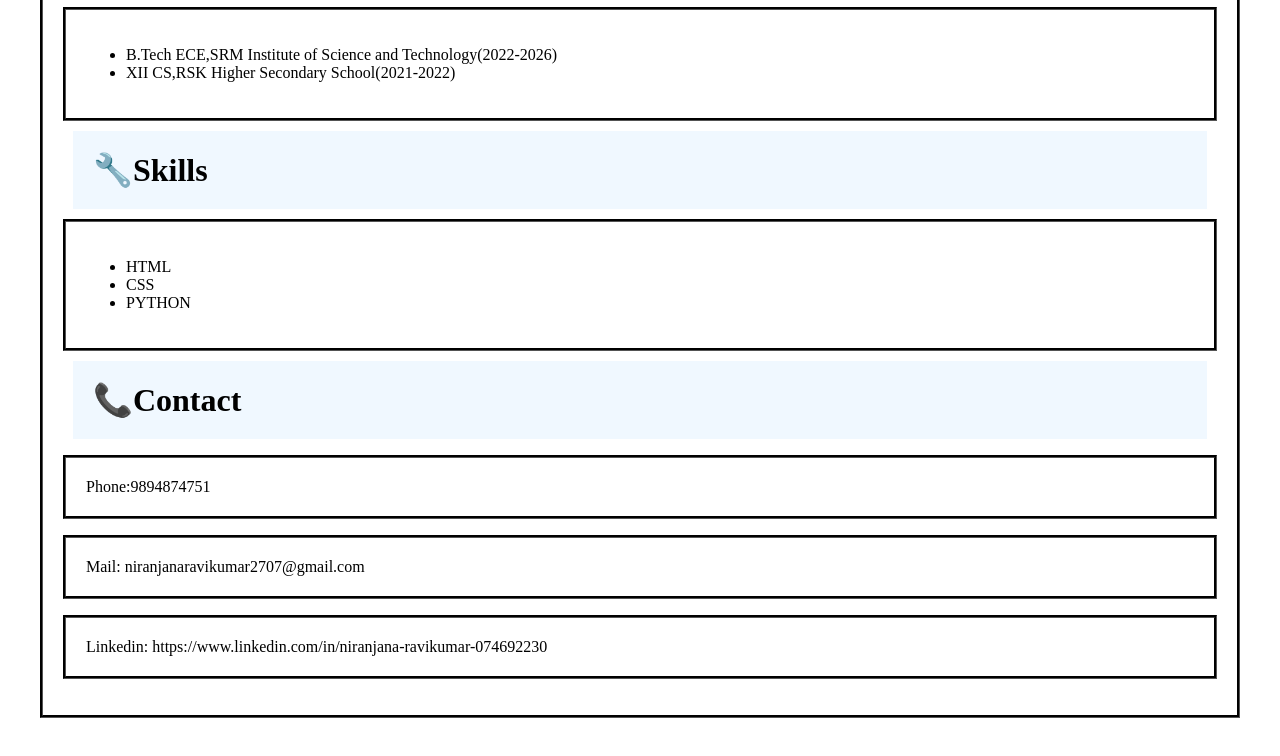
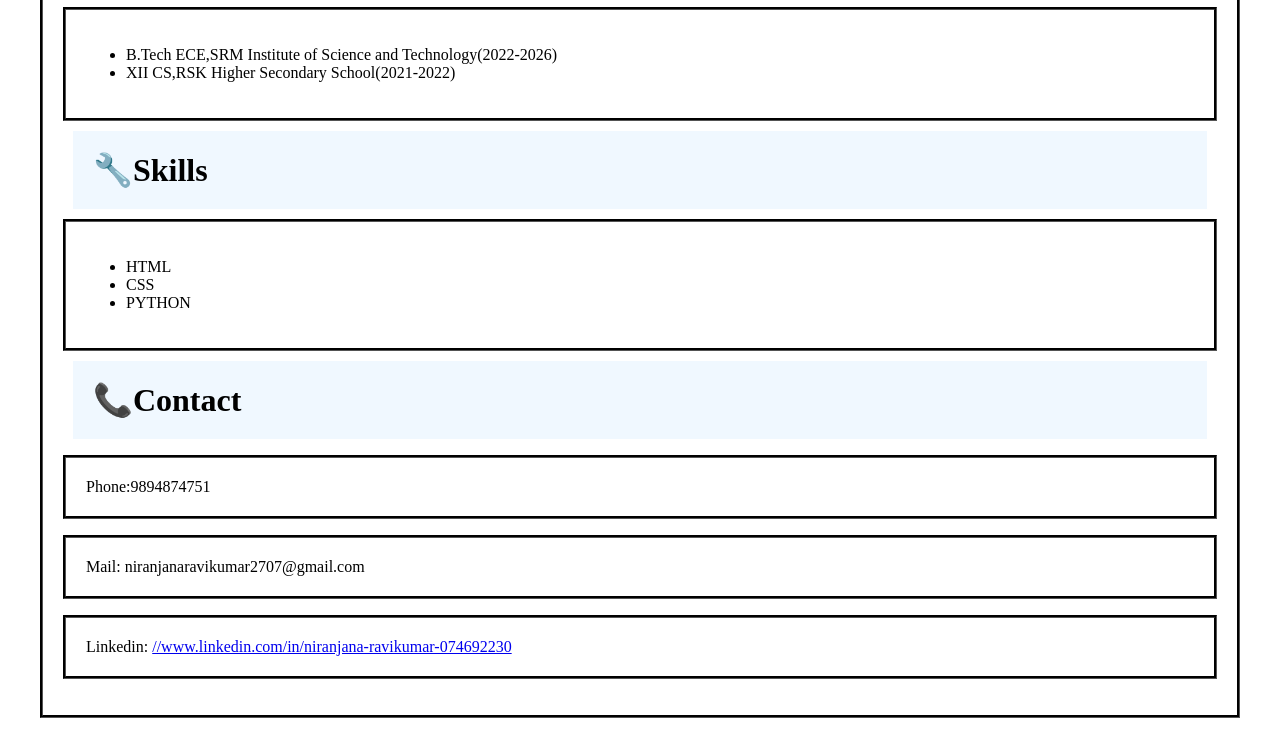
Before and after one commit to Niru27405/Html_files, a plain HTML site: page profile/profile.html in a window 1280 px wide. Shown: the part 726-1482 px from the top of the page. Drawn offline with Linux system fonts and the light colour scheme.

Commit message:
file updated

```diff
--- a/profile/profile.html
+++ b/profile/profile.html
@@ -37,7 +37,7 @@
     <h1>📞Contact</h1>
         <p> Phone:9894874751</p>
         <p>Mail: niranjanaravikumar2707@gmail.com</p>
-        <p>Linkedin: https://www.linkedin.com/in/niranjana-ravikumar-074692230</p>
+        <p>Linkedin: <a href="//www.linkedin.com/in/niranjana-ravikumar-074692230">//www.linkedin.com/in/niranjana-ravikumar-074692230</a></p>
     </div>
 </body>
 </html>
```
